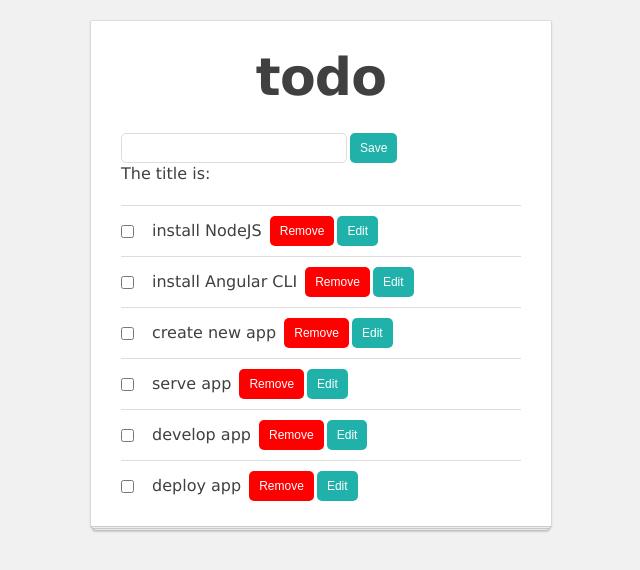
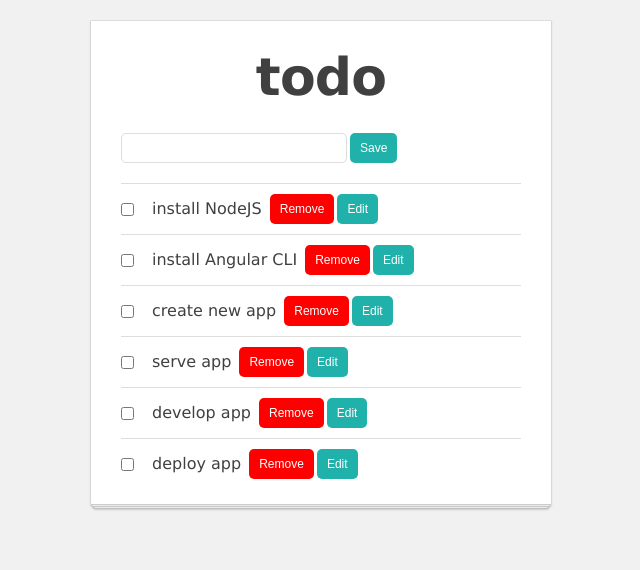
Before and after one commit to weronikadominiak/todo, an Angular app: page / in a window 1280 px wide. Shown: the top 570 px of the page, without its empty margins (319-959 px from the left). Built offline with nearby package versions, Linux system fonts and the light colour scheme.

Commit message:
Clear input, hide edit input

```diff
--- a/src/app/input/input.component.ts
+++ b/src/app/input/input.component.ts
@@ -1,13 +1,12 @@
-import { Component, EventEmitter, OnInit, Output } from '@angular/core';
+import { Component, EventEmitter, Input, OnInit, Output } from '@angular/core';
 
 @Component({
   selector: 'todo-input',
   template: `
   <div>
   <input  class="todo-input" [value]="title" (keyup.enter)="changeTitle($event.target.value)" #inputElement>
-  <button class="btn" (click)="changeTitle(inputElement.value)">
+  <button class="btn" (click)="changeTitle(inputElement.value); inputElement.value=''" >
   Save</button>
-  <p>The title is: {{ title }}</p>
   </div>
   `,
   styleUrls: ['./input.component.css']
@@ -23,6 +22,6 @@ export class InputComponent implements OnInit {
 
   changeTitle(newTitle: string): void {
     this.submit.emit(newTitle);
-    this.title = newTitle;
+    (<HTMLInputElement>event.target).value = '';
   }
 }
--- a/src/app/item/item.component.ts
+++ b/src/app/item/item.component.ts
@@ -11,7 +11,7 @@ import { Component, EventEmitter, Input, OnInit, Output } from '@angular/core';
    </p>
   </div>
     <div *ngIf="editClicked">
-    <todo-input (submit)="editItem(todoItem, $event)"></todo-input>
+    <todo-input (submit)="editItem(todoItem, $event); editClicked=false"></todo-input>
     </div>
   `,
   styleUrls: ['./item.component.css']
```
